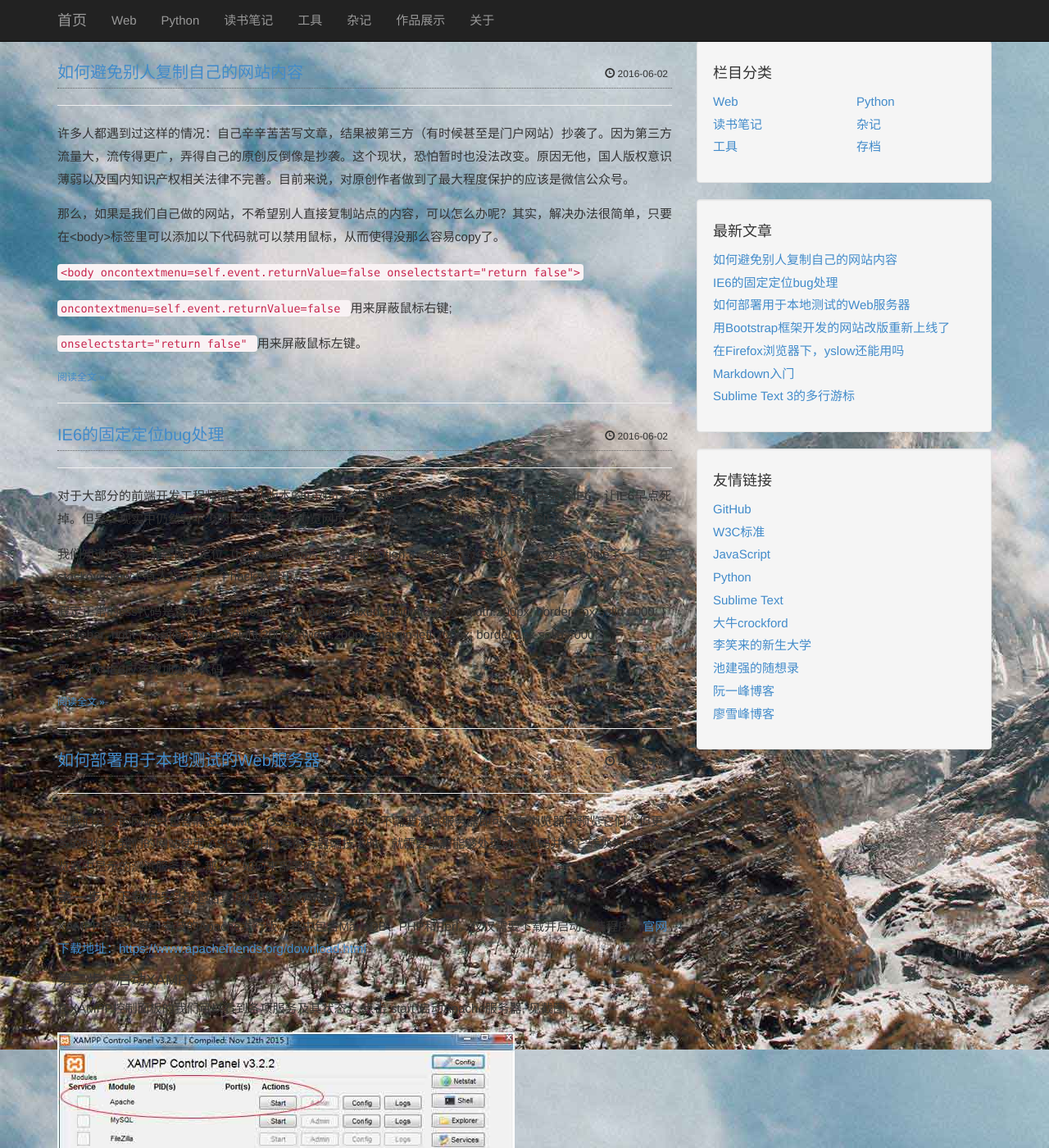
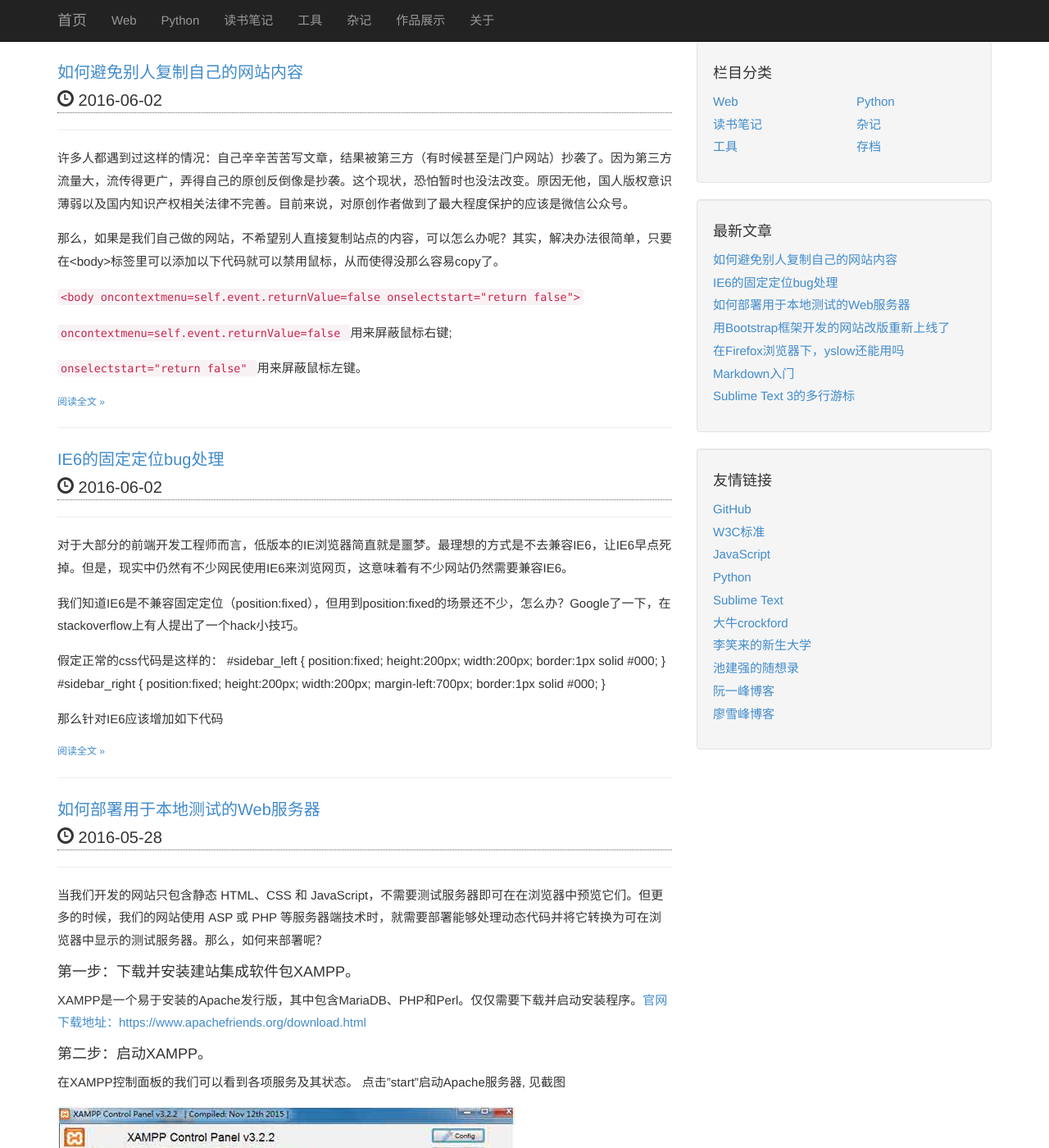
Before and after one commit to frankwang0909/blog_v1.0, a Jekyll site: the page built from index.html, in a window 1280 px wide and 1400 px high. Shown: the whole window at 82% size. Built offline with Jekyll 4.4.1, drawn with Linux system fonts in a browser that asks for light colours; nearby versions of some CDN libraries; library files that are not in the unit come from our copies; the list of posts is cut into pages by our own code.

Commit message:
删除不要的图片
删除背景图片，并修改部分样式

```diff
--- a/css/blog.css
+++ b/css/blog.css
@@ -3,9 +3,8 @@
  * Code licensed under the Apache License v2.0.
  * For details, see http://www.apache.org/licenses/LICENSE-2.0.
  */
-body {padding-top: 50px;background: url(../images/bg.jpg);}
+body {padding-top: 50px;}
 h2{font-size: 20px; line-height: 30px; border-bottom: 1px dotted #666;}
 footer {margin: 50px 0；}
-.post-date{float:right;padding:5px;font-size:12px}
 /*返回顶部*/
 #go-top{ position: fixed; bottom: 20px; right:5px; border: 1px solid #000; border-radius: 2px; width: 40px; background-color: #fff; opacity: 0.6; text-align: center;cursor: pointer;}
```
Also changed, not shown: images/bg.jpg (deleted), images/github.png (deleted), images/ico-8.png (deleted), images/twitter.png (deleted).
